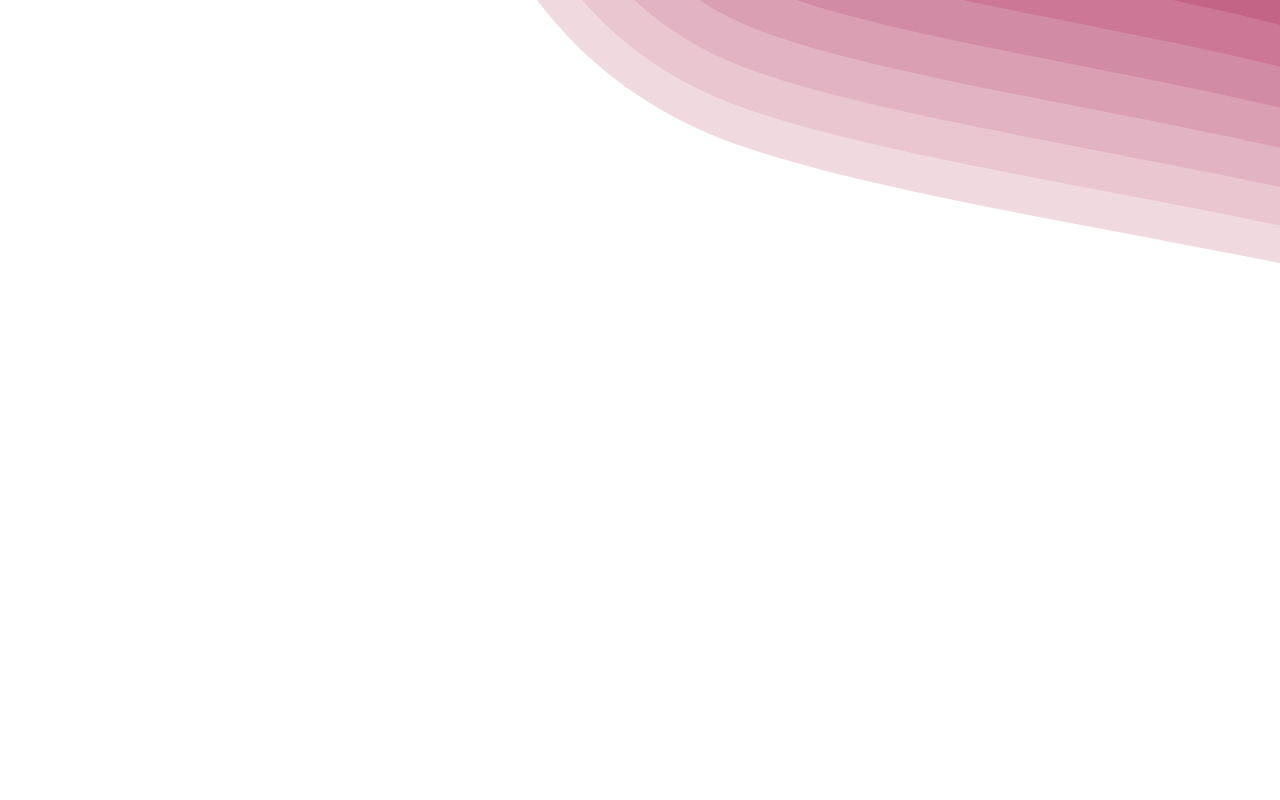
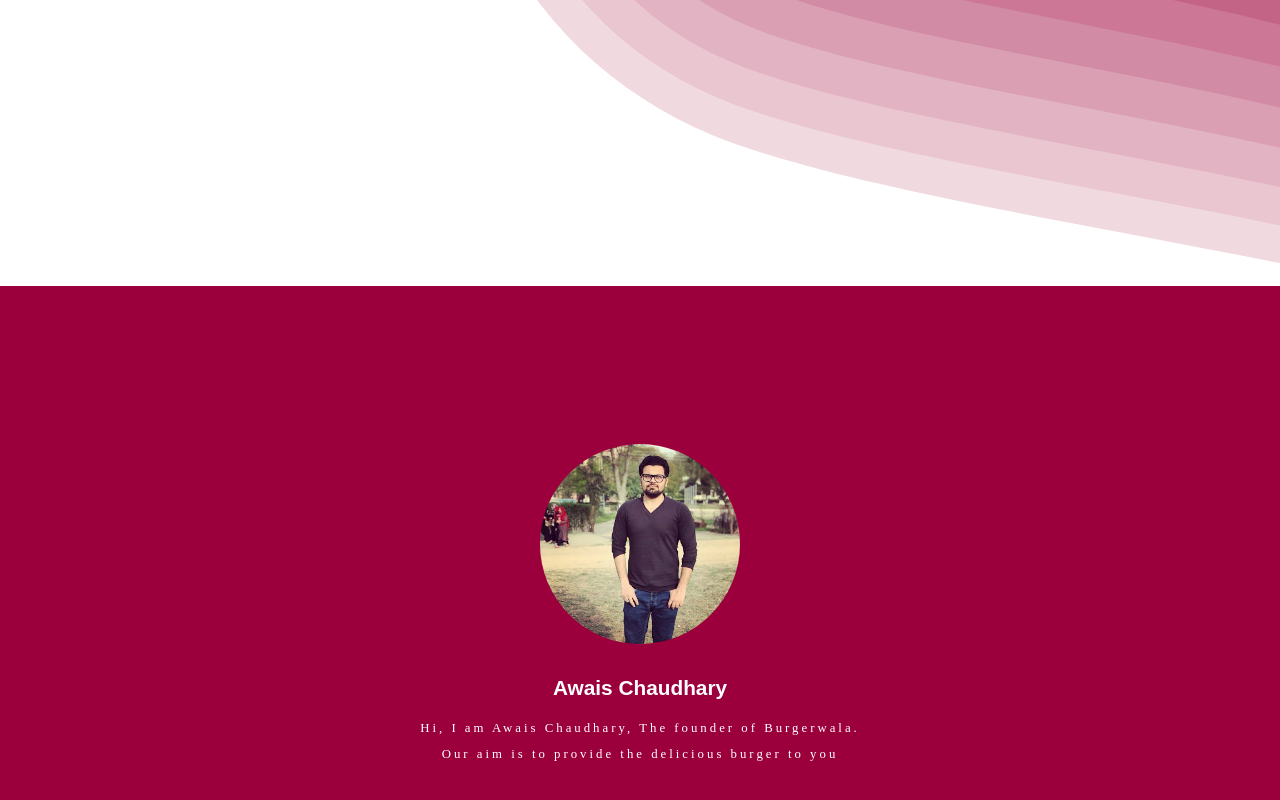
Before and after one commit to Awais512/CS-Burger-Wala-React-UI, a React (Create React App) app: page / in a window 1280 px wide. Shown: the part 594-1394 px from the top of the page. Before the commit the page ends 880 px from the top, so only its background shows below. Built offline with nearby package versions, Linux system fonts and the light colour scheme.

Commit message:
Founder Section

```diff
--- a/src/App.js
+++ b/src/App.js
@@ -3,6 +3,7 @@
 import "./styles/app.scss";
 import "./styles/header.scss";
 import "./styles/home.scss";
+import "./styles/Founder.scss";
 
 const App = () => {
   return (
--- a/src/components/Home/Founder.jsx
+++ b/src/components/Home/Founder.jsx
@@ -1,7 +1,30 @@
 import React from "react";
+import { motion } from "framer-motion";
+import founder from "../../assets/founder.jpg";
 
 const Founder = () => {
-  return <div>Founder</div>;
+  const options = {
+    initial: {
+      x: "-100%",
+      opacityL: 0,
+    },
+    whileInView: {
+      x: 0,
+      opacityL: 1,
+    },
+  };
+  return (
+    <section className="founder">
+      <motion.div {...options}>
+        <img src={founder} alt="" height={200} width={200} />
+        <h3>Awais Chaudhary</h3>
+        <p>
+          Hi, I am Awais Chaudhary, The founder of Burgerwala. <br /> Our aim is
+          to provide the delicious burger to you
+        </p>
+      </motion.div>
+    </section>
+  );
 };
 
 export default Founder;
--- a/src/components/Home/Home.jsx
+++ b/src/components/Home/Home.jsx
@@ -1,8 +1,10 @@
 import React from "react";
 import { motion } from "framer-motion";
+import Founder from "./Founder";
 
 const Home = () => {
   return (
+    <>
       <section className="home">
         <div>
           <motion.h1
@@ -29,6 +31,8 @@
           Explore Menu
         </motion.a>
       </section>
+      <Founder />
+    </>
   );
 };
 
--- a/src/components/index.js
+++ b/src/components/index.js
@@ -1,2 +1,4 @@
 export { default as Home } from "./Home/Home";
 export { default as Header } from "./Layout/Header";
+export { default as Founder } from "./Home/Founder";
+export { default as Menu } from "./Home/Menu";
--- /dev/null
+++ b/src/styles/Founder.scss
@@ -0,0 +1,34 @@
+@import 'colors';
+
+
+.founder {
+    width: 100%;
+    height: 80vh;
+    background-color: $red;
+
+    >div{
+        height: 100%;
+        display: flex;
+        flex-direction: column;
+        align-items: center;
+        justify-content: center;
+        color: white;
+        width: 50%;
+        text-align: center;
+        margin: auto;
+
+        >img{
+            border-radius: 100%;
+        }
+        >h3{
+            font-size: 1.3rem;
+            padding: 2rem 0 1rem 0;
+        }
+        >p {
+            letter-spacing: 3px;
+            font-size: 0.8rem;
+            font-family: cursive;
+            line-height: 200%;
+        }
+    }
+}
```
Lines whose indentation alone changed are shown as unchanged.
